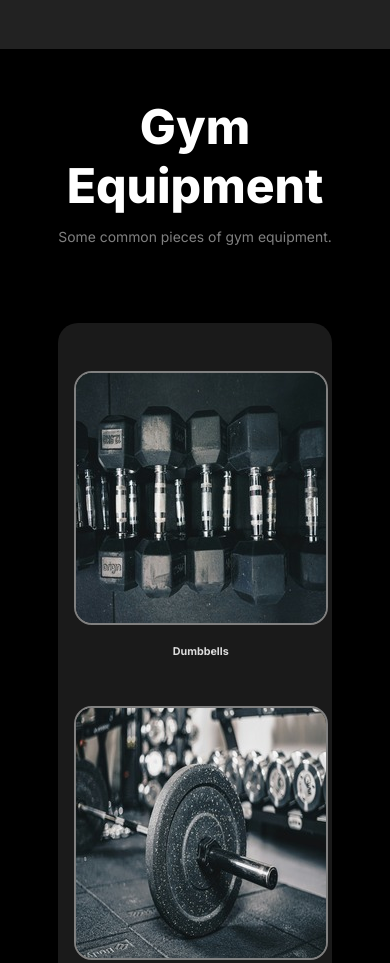
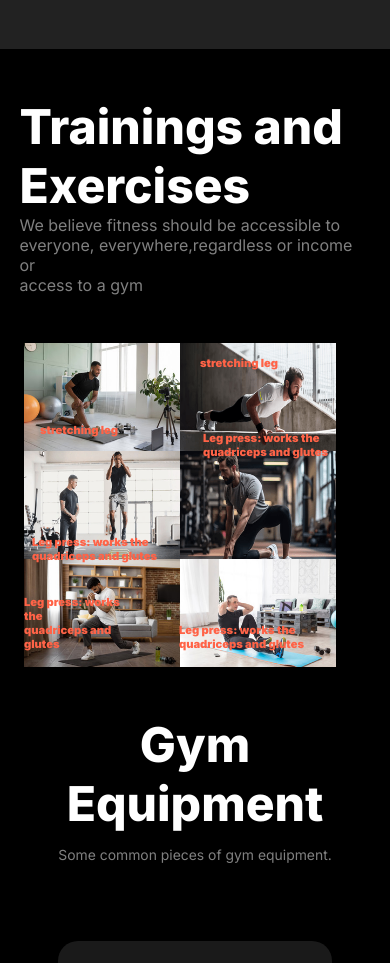
Before and after one commit to redwan09uk/Assignment-2, a plain HTML site: page index.html in a window 390 px wide. Shown: the part 3982-4945 px from the top of the page. Drawn offline with Linux system fonts and the light colour scheme; a web font is replaced by a local one.

Commit message:
training and exercise section added and responsive done

```diff
--- a/index.html
+++ b/index.html
@@ -151,6 +151,41 @@
             </div>
             </div>
          </section>
+         <!-- Training and Exercise Section start here -->
+          <div class="training-exercise-containter container">
+            <h3>Trainings and Exercises</h3>
+            <p>We believe fitness should be accessible to everyone, everywhere,regardless or income or<br> access to a gym</p>
+          </div>
+
+          <div class="training-exercise-gallery">
+            <div class="exer-img item-1">
+                <img src="./images/exercise1 (1).jpg" alt="Exercise picture">
+                <p>stretching leg</p>
+            </div>
+            <div class="exer-img item-2">
+                <img src="./images/exercise2(1).png" alt="Exercise picture">
+                <p>stretching leg</p>
+            </div>
+            <div class="exer-img item-3">
+                <img src="./images/exercise3(1).png" alt="Exercise picture">
+                <p>Leg press: works the<br>quadriceps and glutes</p>
+            </div>
+            <div class="exer-img item-4">
+                <img src="./images/exercise4(1).png" alt="Exercise picture">
+                <p>Leg press: works the<br>quadriceps and glutes</p>
+            </div>
+            <div class="exer-img item-5">
+                <img src="./images/exercise5(1).jpg" alt="Exercise picture">
+                <p>Leg press: works the<br>quadriceps and glutes</p>
+            </div>
+            <div class="exer-img item-6">
+                <img src="./images/exercise6(1).jpg" alt="Exercise picture">
+                <p>Leg press: works the<br>quadriceps and glutes</p>
+            </div>
+
+          </div>
+
+
          <!-- Gym Equipment section start here -->
           <section class="container gym-equipment-container">
             <div class="gym-equipment-content">
--- a/styles/style.css
+++ b/styles/style.css
@@ -57,6 +57,10 @@ body{
     justify-content:space-evenly;
     gap: 2.93rem;
     align-items: center;
+    border: 1px solid lightslategray;
+    border-radius: 1.5rem;
+    padding: 0.50rem;
+    cursor: pointer;
 
 }
 
@@ -457,7 +461,7 @@ select{
 }
 
 .ovrlay  p{
-    font-size: 0.87rem;
+    font-size: 0.70rem;
     font-weight: 400;
 
 }
@@ -520,6 +524,91 @@ footer{
     padding: 1.20rem;
 }
 
+/* Training exercise style */
+
+.training-exercise-containter h3{
+    font-size: 3rem;
+    font-weight: 800;
+    margin-bottom: 1.2rem;
+    margin-left: 3rem;
+}
+
+.training-exercise-containter p{
+    font-size: 1rem;
+    font-weight: 400;
+    color: rgba(255, 255, 255, 0.5);
+    margin-left: 3rem;
+}
+
+
+.training-exercise-gallery{
+    display: grid;
+    grid-template-columns: repeat(3,1fr);
+    width: 80%;
+    margin: 0 4rem;
+    position: relative;
+    margin-left: 7rem;
+}
+
+.item-1 p{
+    position: absolute;
+    top: 12rem;
+    left: 2rem;
+    color: tomato;
+    font-weight: 900;
+
+
+}
+
+.item-2 p{
+    position: absolute;
+    top: 3rem;
+    left: 24rem;
+    color: tomato;
+    font-weight: 900;
+}
+
+.item-3 p{
+    position: absolute;
+    top: 10rem;
+    left: 47rem;
+    color: tomato;
+    font-weight: 900;
+}
+
+.item-4 p{
+    position: absolute;
+    bottom: 12rem;
+    right: 46rem;
+    color: tomato;
+    font-weight: 900;
+}
+
+.item-5 p{
+    position: absolute;
+    bottom: 2rem;
+    right: 31rem;
+    color: tomato;
+    font-weight: 900;
+}
+
+.item-6 p{
+    position: absolute;
+    bottom: 2rem;
+    right: 9rem;
+    color: tomato;
+    font-weight: 900;
+}
+
+
+.exer-img img{
+    width: 100%;
+    height: 100%;
+    object-fit: cover;
+}
+
+
+
 
 
 
@@ -541,6 +630,7 @@ footer{
     .banner-container{
         display:block;
     }
+
 
     .primary-btn, .download-btn{
         padding:10px 20px 10px 20px;
@@ -591,7 +681,7 @@ footer{
    }
    .team-gallery{
     grid-template-columns:repeat(1,1fr);
-    gap: 1rem;
+    gap: 1.2rem;
     width: 65%;
    }
 
@@ -634,6 +724,9 @@ footer{
 
 
 }
+.footer-title p{
+white-space:nowrap;
+}
 
  .footer-container{
     flex-direction: column;
@@ -641,5 +734,49 @@ footer{
     align-items: flex-start;
     gap: 1.20rm;
 }
+.training-exercise-gallery{
+    grid-template-columns: repeat(2,1fr);
+    margin-left:1.5rem;
+}
+.training-exercise-containter h3{
+    margin: 0;
+}
+
+.training-exercise-containter p{
+    margin: 0;
+}
+
+.item-1 p{
+    top: 5rem;
+    left: 1rem;
+    font-size:0.70rem;
+}
+.item-2 p{
+    top: 0.80rem;
+    left: 11rem;
+    font-size:0.70rem;
+}
+.item-3 p{
+    top: 12rem;
+    left: 0.5rem;
+    font-size:0.70rem;
+}
+.item-4 p{
+
+    bottom: 13rem;
+    right: 0.50rem;
+    font-size:0.70rem;
 
 }
+.item-5 p{
+    bottom: 1rem;
+    right: 13rem;
+    font-size:0.70rem;
+}
+
+.item-6 p{
+    bottom: 1rem;
+    right: 2rem;
+    font-size:0.70rem;
+}
+}
```
Also changed, not shown: images/exercise1 (1).jpg (added), images/exercise2(1).png (added), images/exercise3(1).png (added), images/exercise4(1).png (added), images/exercise5(1).jpg (added), images/exercise6(1).jpg (added).
